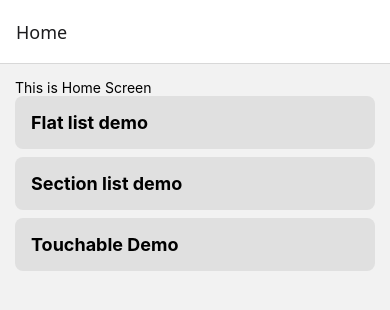
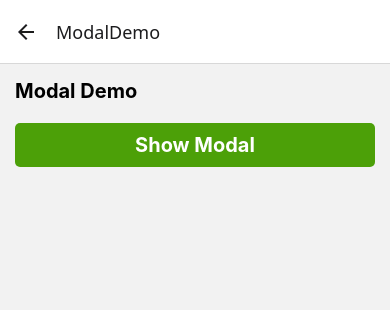
Before and after one commit to PrashantMaurya252/react-native-cli, a React Native app: screen /ModalDemo in a window 390 px wide. Shown: the top 310 px of the page. Built offline with nearby package versions, Linux system fonts and the light colour scheme.

Commit message:
modal component

```diff
--- a/src/screens/Home.tsx
+++ b/src/screens/Home.tsx
@@ -26,6 +26,11 @@
     id: 3,
     title: 'Touchable Demo',
     screen: 'TouchableDemo',
+  },
+  {
+    id: 4,
+    title: 'Modal Demo',
+    screen: 'ModalDemo',
   },
 ];
 
--- /dev/null
+++ b/src/screens/ModalScreen.tsx
@@ -0,0 +1,80 @@
+import {useState} from 'react';
+import {Modal, StyleSheet, Text, TouchableOpacity, View} from 'react-native';
+
+const ModalScreen: React.FC = () => {
+  const [showModal, setShowModal] = useState(false);
+  return (
+    <View style={styles.container}>
+      <Text style={styles.header}>Modal Demo</Text>
+      <TouchableOpacity
+        style={styles.btn}
+        onPress={() => setShowModal(!showModal)}>
+        <Text style={styles.btnText}>Show Modal</Text>
+      </TouchableOpacity>
+
+      <Modal
+        animationType="slide"
+        visible={showModal}
+        onRequestClose={() => setShowModal(false)}
+        transparent={true}>
+        <View style={styles.centerView}>
+          <View style={styles.modalView}>
+            <Text>Modal Component</Text>
+            <TouchableOpacity
+              style={styles.btn}
+              onPress={() => setShowModal(false)}>
+              <Text style={styles.btnText}>Close</Text>
+            </TouchableOpacity>
+          </View>
+        </View>
+      </Modal>
+    </View>
+  );
+};
+
+const styles = StyleSheet.create({
+  container: {
+    flex: 1,
+    padding: 15,
+  },
+  header: {
+    fontSize: 20,
+    fontWeight: 'bold',
+  },
+  btn: {
+    padding: 10,
+    backgroundColor: '#4ca008',
+    borderRadius: 5,
+    marginBottom: 10,
+    minWidth: 250,
+    alignItems: 'center',
+    marginTop: 20,
+  },
+  btnText: {
+    fontSize: 20,
+    fontWeight: 'bold',
+    color: '#ffffff',
+  },
+  centerView: {
+    flex: 1,
+    justifyContent: 'center',
+    alignContent: 'center',
+    backgroundColor: 'rgba(0,0,0,0.5)',
+  },
+  modalView: {
+    backgroundColor: 'white',
+    borderRadius: 20,
+    padding: 35,
+    alignItems: 'center',
+    shadowColor: '#000',
+    shadowOffset: {
+      width: 0,
+      height: 2,
+    },
+    shadowOpacity: 0.25,
+    shadowRadius: 4,
+    elevation: 5,
+  },
+});
+
+export default ModalScreen;
--- a/src/screens/RootNavigation.tsx
+++ b/src/screens/RootNavigation.tsx
@@ -4,12 +4,14 @@
 import FlatListScreen from './FlatListScreen';
 import SectionListScreen from './SectionListScreen';
 import TouchableScreen from './TouchableScreen';
+import ModalScreen from './ModalScreen';
 
 export type RootStackParamList = {
   Home: undefined;
   FlatListScreen: undefined;
   SectionListScreen: undefined;
   TouchableDemo: undefined;
+  ModalDemo: undefined;
 };
 
 const Stack = createStackNavigator<RootStackParamList>();
@@ -21,6 +23,7 @@
       <Stack.Screen name="FlatListScreen" component={FlatListScreen} />
       <Stack.Screen name="SectionListScreen" component={SectionListScreen} />
       <Stack.Screen name="TouchableDemo" component={TouchableScreen} />
+      <Stack.Screen name="ModalDemo" component={ModalScreen} />
     </Stack.Navigator>
   );
 };
--- a/src/screens/TouchableScreen.tsx
+++ b/src/screens/TouchableScreen.tsx
@@ -1,5 +1,6 @@
 import {useState} from 'react';
 import {
+  Pressable,
   StyleSheet,
   Text,
   TouchableHighlight,
@@ -18,6 +19,19 @@
           <Text style={styles.btnText}>TouchableHighlight</Text>
         </View>
       </TouchableHighlight>
+      <Pressable
+        style={({pressed}) => [
+          styles.btn,
+          {
+            backgroundColor: pressed ? '#dddddd' : '#b4620b',
+          },
+        ]}>
+        {({pressed}) => (
+          <Text style={[styles.btnText, {color: pressed ? 'red' : 'blue'}]}>
+            {pressed ? 'Pressed Now' : 'Pressable'}
+          </Text>
+        )}
+      </Pressable>
     </View>
   );
 };
```
